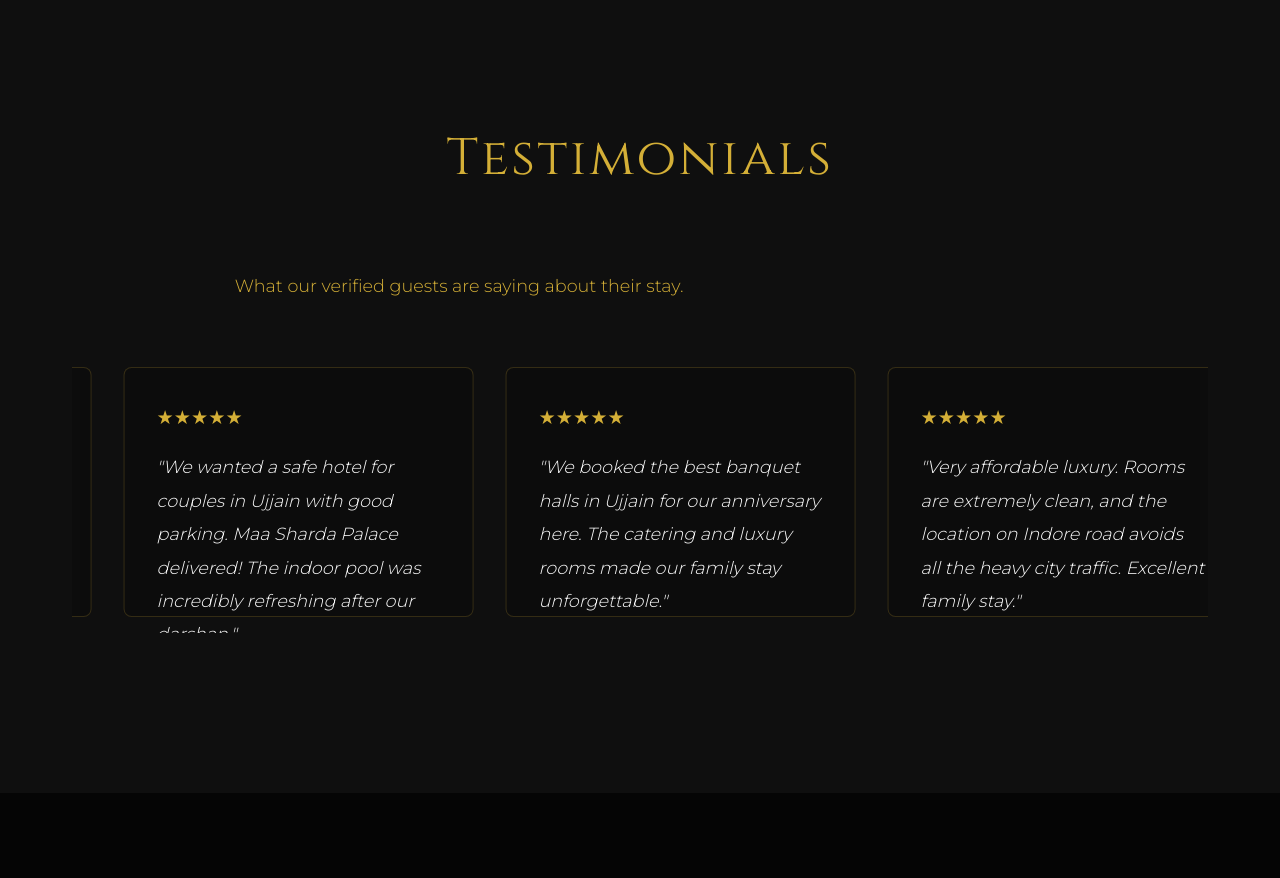
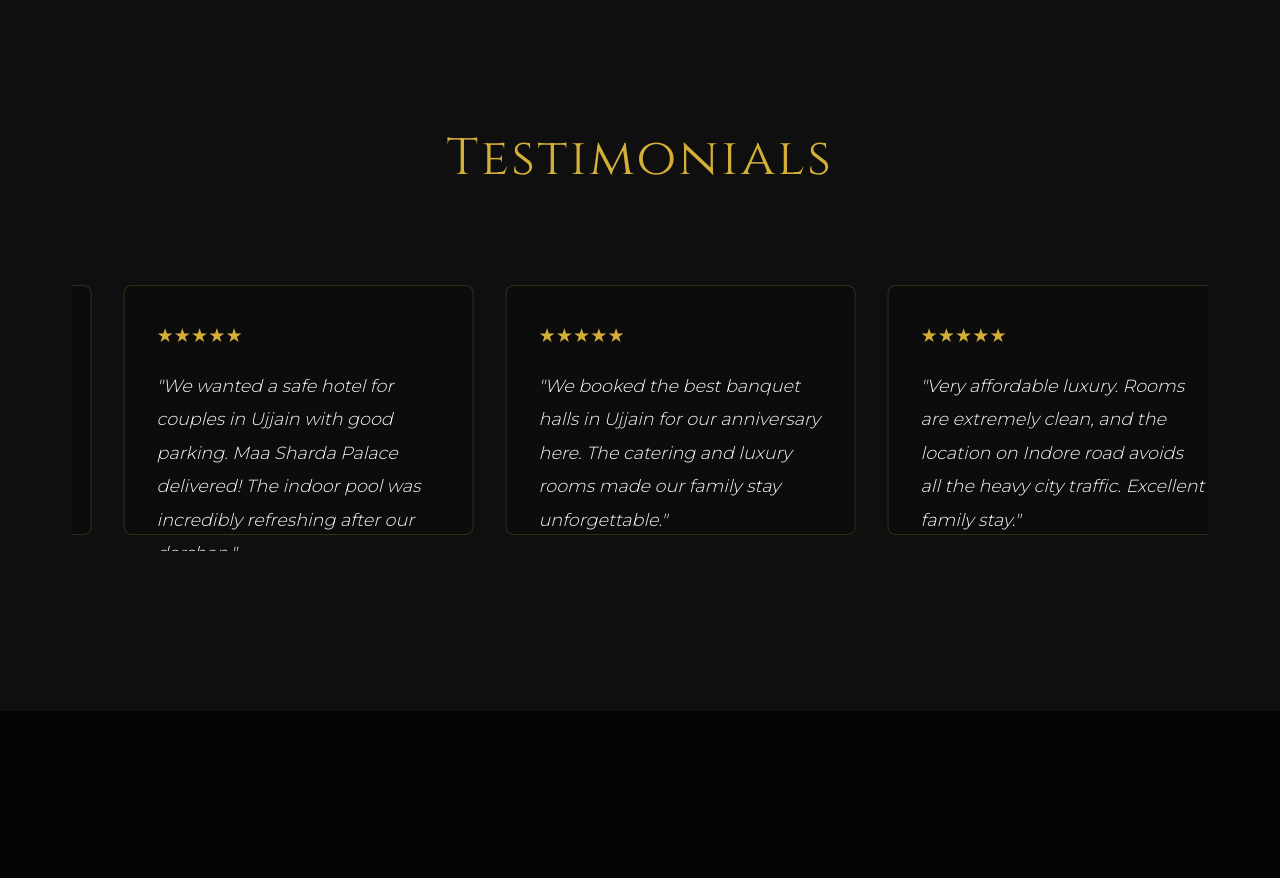
Before and after one commit to Mrsandipchauhan/maa-sharda-palace, a Next.js app: page / in a window 1280 px wide. Shown: the part 4800-5678 px from the top of the page. Built offline with nearby package versions, Linux system fonts and the light colour scheme.

Commit message:
Remove subtitle under Testimonials and adjust padding

```diff
--- a/app/page.tsx
+++ b/app/page.tsx
@@ -149,9 +149,8 @@ export default function Home() {
 
       <section style={{ backgroundColor: 'var(--color-charcoal)', padding: 'var(--space-xl) 0', borderTop: '1px solid rgba(255,255,255,0.05)' }}>
         <div className="container" style={{ maxWidth: '1200px' }}>
-          <div className="text-center reveal-up" style={{ marginBottom: '3rem' }}>
+          <div className="text-center reveal-up" style={{ marginBottom: '2rem' }}>
             <h2>Testimonials</h2>
-            <p style={{ color: 'var(--color-gold)', marginTop: '1rem' }}>What our verified guests are saying about their stay.</p>
           </div>
           <TestimonialSlider />
         </div>
```
